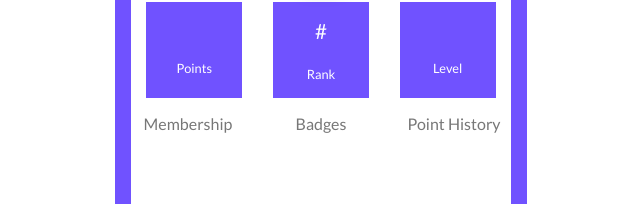
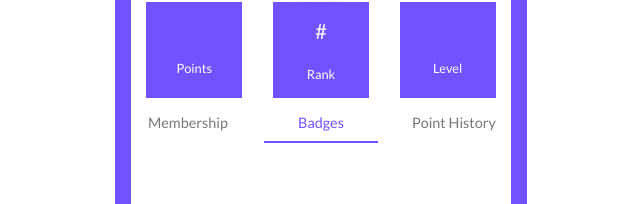
Before and after one commit to harshdeepgill/quest-assignment, a React (Create React App) app: page / in a window 1280 px wide. Shown: the part 246-450 px from the top of the page, without its empty margins (319-959 px from the left). Built offline with nearby package versions, Linux system fonts and the light colour scheme; no server answers.

Commit message:
User page modal added

```diff
--- a/src/pages/components/UserModal.jsx
+++ b/src/pages/components/UserModal.jsx
@@ -5,7 +5,7 @@ function UserModal() {
     const [state, setState] = useState("badges");
     return (
         <DIV>
-            <NAV>
+            <NAV state={state}>
                 <div onClick={()=> {setState("membership")}}>
                     <p>Membership</p>
                 </div>
@@ -16,6 +16,8 @@ function UserModal() {
                     <p>Point History</p>
                 </div>
             </NAV>
+
+
 
         </DIV>
      );
@@ -35,5 +37,21 @@ const NAV = styled.div`
 
     &>div{
         width: 30%;
+        font-size: 0.9rem;
+        padding-bottom: 0.6rem;
+        cursor: pointer;
+    }
+
+    &>div:nth-child(1){
+        color: ${props => props.state == "membership" && "#7052FF"};
+        border-bottom: ${props => props.state == "membership" && "2px solid #7052FF"};;
+    }
+    &>div:nth-child(2){
+        color: ${props => props.state == "badges" && "#7052FF"};
+        border-bottom: ${props => props.state == "badges" && "2px solid #7052FF"};;
+    }
+    &>div:nth-child(3){
+        color: ${props => props.state == "history" && "#7052FF"};
+        border-bottom: ${props => props.state == "history" && "2px solid #7052FF"};;
     }
 `
```
Also changed, not shown: src/pages/components/Badges.jsx (added, +15 -0 lines).
